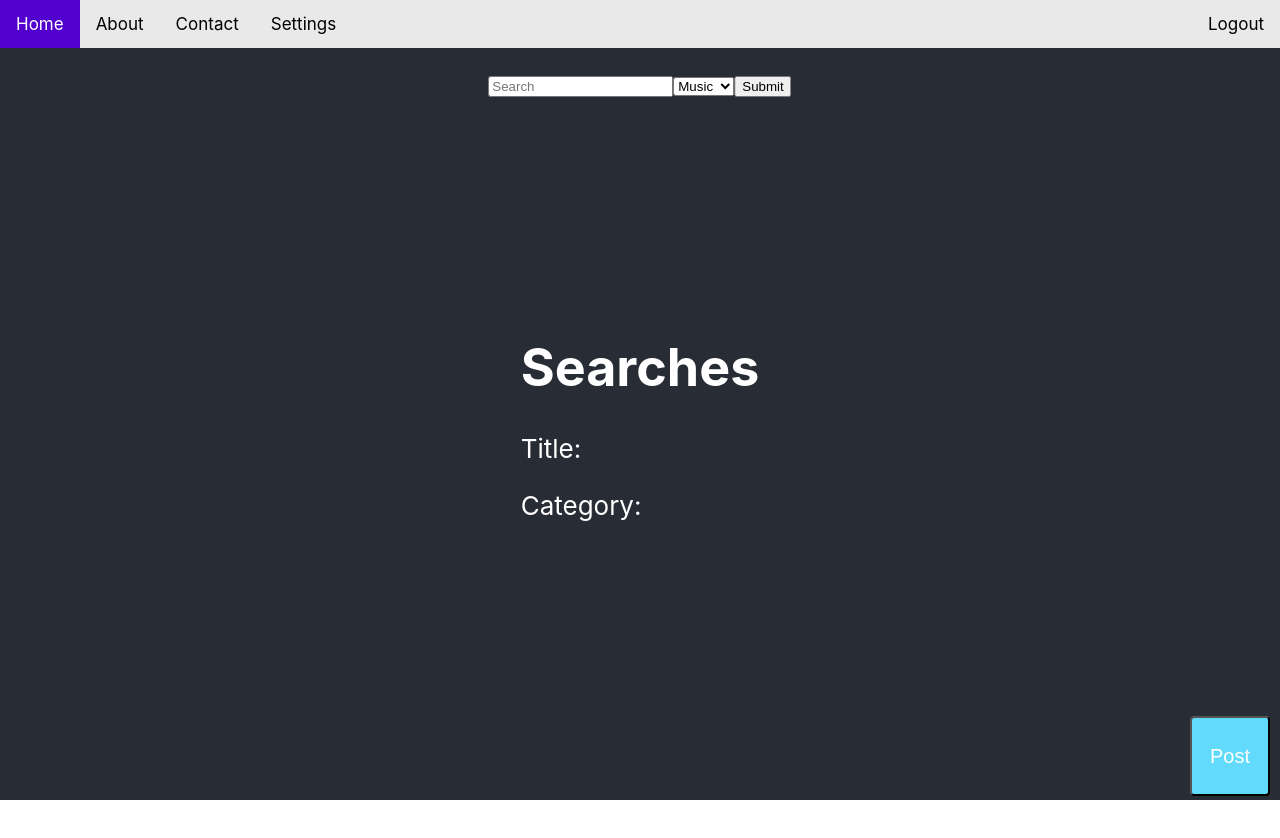
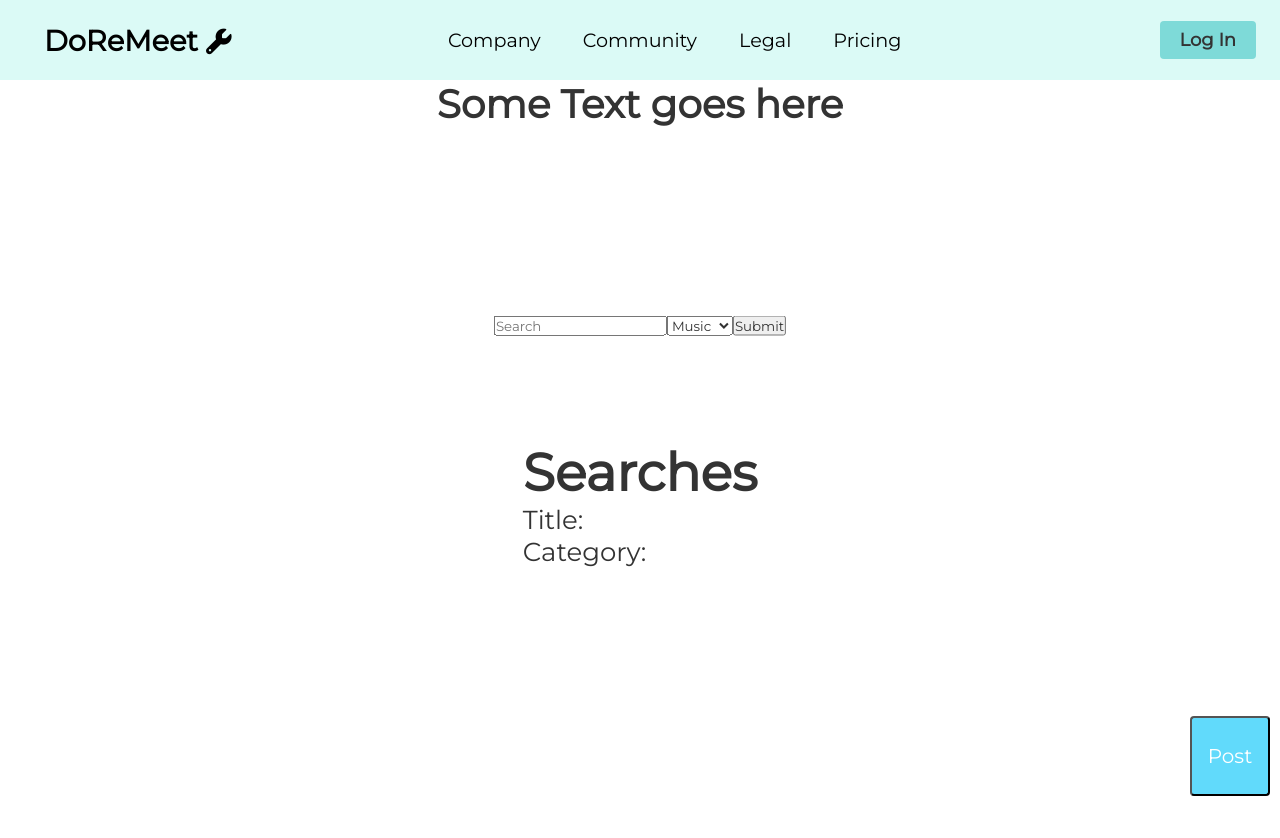
Before and after one commit to jungsun-eoh/doreMeet, a React (Create React App) app in the folder application/frontend/: page / in a window 1280 px wide. Shown: the top 838 px of the page. Before the commit the page ends 800 px from the top, so only its background shows below. Built offline with nearby package versions, Linux system fonts and the light colour scheme.

Commit message:
Updated look, and responsive Nav Bar

```diff
--- a/application/frontend/public/index.html
+++ b/application/frontend/public/index.html
@@ -10,6 +10,8 @@
       content="Web site created using create-react-app"
     />
     <link rel="apple-touch-icon" href="%PUBLIC_URL%/logo192.png" />
+    <script src="https://kit.fontawesome.com/cd278eb754.js" crossorigin="anonymous"></script>
+    <link href="https://fonts.googleapis.com/css2?family=Montserrat&display=swap" rel="stylesheet">
     <!--
       manifest.json provides metadata used when your web app is installed on a
       user's mobile device or desktop. See https://developers.google.com/web/fundamentals/web-app-manifest/
--- a/application/frontend/src/App.css
+++ b/application/frontend/src/App.css
@@ -1,17 +1,22 @@
+* {
+  box-sizing: border-box;
+  margin: 0;
+  padding: 0;
+  font-family: 'Montserrat', sans-serif;
+  color: rgb(51, 51, 51);
+}
+
 .App-header {
-  background-color: #282c34;
   min-height: 100vh;
   display: flex;
   flex-direction: column;
   font-size: calc(10px + 2vmin);
-  color: white;
+  color: rgb(51, 51, 51);
 }
 
 .App-link {
   color: #61dafb;
 }
-
-
 
 .navbar {
   overflow: hidden;
@@ -45,7 +50,7 @@
 
 .search {
   position: absolute;
-  top:  10%;
+  top:  40%;
   left: 50%;
   transform: translate(-50%,-50%);
   padding: 6px;
--- a/application/frontend/src/App.js
+++ b/application/frontend/src/App.js
@@ -1,5 +1,6 @@
 import React from 'react';
 import './App.css';
+import Navbar from './Navbar/Navbar';
 import axios from 'axios';
 function App() {
 
@@ -59,14 +60,16 @@ function App() {
   const HomePage = (stateObj) => {
     return(
       <div className="App">
+        <Navbar />
         <header className="App-header">
-          <div className="navbar">
+          {/* <div className="navbar">
             <l class="active">Home</l>
             <l>About</l>
             <l>Contact</l>
             <l>Settings</l>
             <r>Logout</r>
-          </div>
+          </div> */}
+          <h2 align='center' top='30%'> Some Text goes here </h2>
           <form class="search" onSubmit={submitHandler}>
             <input value={stateObj.name} onChange={e => stateObj.setName(e.target.value)} type="text" placeholder="Search"/>
             <select onChange={e => {stateObj.setCategory(e.target.value);}}>
--- /dev/null
+++ b/application/frontend/src/Navbar/Button.css
@@ -0,0 +1,46 @@
+:root{
+    --primary: rgb(126,218,216);
+}
+
+.btn {
+    padding: 8px 20px;
+    border-radius: 4px;
+    outline: none;
+    border: none;
+    cursor: pointer;
+}
+
+.btn:hover {
+    padding: 8px 20px;
+    transition: all 0.3s ease-out;
+    background: cornflowerblue;
+    color: white;
+    transition: 250ms;
+}
+
+.btn--primary{
+    background-color: var(--primary);
+}
+
+.btn--outline{
+    background-color: transparent;
+    color: #000000;
+    padding: 8px 20px;
+    border-radius: 4px;
+    border: 1px solid var(--primary);
+    transition: all 0.3s ease-out;
+}
+
+.btn--medium{
+    padding: 8px 20px;
+    border-radius: 4px;
+    font-size: 18px;
+    color: #000000;
+}
+
+.btn--large{
+    padding: 12px 26px;
+    border-radius: 4px;
+    font-size: 20px;
+    color: #000000;
+}
--- /dev/null
+++ b/application/frontend/src/Navbar/Buttons.js
@@ -0,0 +1,30 @@
+import React from 'react';
+import './Button.css';
+
+const STYLES = [
+    'btn--primary',
+    'btn--outline'
+]
+
+const SIZES = [
+    'btn--medium',
+    'btn--large'
+]
+
+export const Button = ({
+    children,
+    type,
+    onClick,
+    buttonStyle,
+    buttonSize
+}) => {
+    const checkButtonStyle = STYLES.includes(buttonStyle) ? buttonStyle : STYLES[0]
+    const checkButtonSize = SIZES.includes(buttonSize) ? buttonSize : SIZES[0]
+
+    return (
+        <button className={`btn ${checkButtonStyle} ${checkButtonSize}`} onClick={onClick}
+        type={type}>
+            {children}
+        </button>
+    )
+}
--- /dev/null
+++ b/application/frontend/src/Navbar/MenuItems.js
@@ -0,0 +1,27 @@
+export const MenuItems = [
+    {
+        title: 'Company',
+        url: '#',
+        cName: 'nav-links',
+    },
+    {
+        title: 'Community',
+        url: '#',
+        cName: 'nav-links',
+    },
+    {
+        title: 'Legal',
+        url: '#',
+        cName: 'nav-links',
+    },
+    {
+        title: 'Pricing',
+        url: '#',
+        cName: 'nav-links',
+    },
+    {
+        title: 'Log In',
+        url: '#',
+        cName: 'nav-links-mobile',
+    }
+]
--- /dev/null
+++ b/application/frontend/src/Navbar/Navbar.css
@@ -0,0 +1,146 @@
+.NavbarItems {
+    background: transparent;
+    height: 80px;
+    display: flex;
+    justify-content: center;
+    align-items: center;
+    position: sticky;
+    top: 0;
+    font-size: 1.2rem;
+    z-index: 999;
+}
+
+.NavbarItems.active{
+    background: rgb(219, 250, 246);
+}
+
+.navbar-logo {
+    color: #000000;
+    justify-self: start;
+    margin-left: 20px;
+    cursor: pointer;
+}
+
+.fa-wrench{
+    margin-left: 0.5rem;
+    font-size: 1.6rem;
+    color: black;
+}
+
+.nav-menu{
+    display: grid;
+    grid-template-columns: repeat(5, auto);
+    grid-gap: 10px;
+    list-style: none;
+    text-align: center;
+    width: 70vw;
+    justify-content: center;
+    margin-right: 2rem;
+}
+
+.nav-links {
+    color: black;
+    text-decoration: none;
+    padding: 0.5rem 1rem;
+}
+
+.nav-links:hover {
+    background-color: rgb(126,218,216);
+    border-radius: 4px;
+    transition: all 0.2s ease-out;
+}
+
+.fa-bars{
+    color: #000000;
+}
+
+.nav-links-mobile {
+    display: none;
+}
+
+.menu-icon{
+    display: none;
+}
+
+@media screen and (max-width: 900px) {
+    .NavbarItems{
+        position: relative;
+    }
+
+    .nav-menu{
+        display: flex;
+        flex-direction: column;
+        width: 100%;
+        height: 500px;
+        position: absolute;
+        top: 80px;
+        left: -100%;
+        opacity: 1;
+        transition: all 0.5s ease;
+    }
+
+    .nav-menu.active {
+        background: white;
+        left: 0;
+        opacity: 1;
+        transition: all 0.5s ease;
+        z-index: 1;
+    }
+
+    .nav-links{
+        text-align: center;
+        padding: 2rem;
+        width: 100%;
+        display: table;
+    }
+
+    .nav-links:hover{
+        background-color: rgb(126,218,216);
+        border-radius: 0;
+    }
+
+    .navbar-logo{
+        position: absolute;
+        top: 0;
+        left: 0;
+        transform: translate(25%, 50%);
+    }
+
+    .menu-icon{
+        display: block;
+        position: absolute;
+        top: 0;
+        right: 0;
+        transform: translate(-100%, 60%);
+        font-size: 1.8rem;
+        cursor: pointer;
+    }
+
+    .fa-times{
+        color: #000000;
+        font-size: 2rem;
+    }
+
+    .nav-links-mobile{
+        display: block;
+        text-align: center;
+        padding: 1.5rem;
+        margin: 1rem auto;
+        border-radius: 4px;
+        width: 80%;
+        background: rgb(126,218,216);
+        text-decoration: none;
+        color: #000000;
+        font-size: 1.5rem;
+    }
+
+    .nav-links-mobile:hover{
+        background: cornflowerblue;
+        color: white;
+        transition: 250ms;
+    }
+
+    Button {
+        display: none;
+    }
+}
--- /dev/null
+++ b/application/frontend/src/Navbar/Navbar.js
@@ -0,0 +1,37 @@
+import React, { Component } from 'react';
+import { Button } from './Buttons';
+import { MenuItems } from './MenuItems';
+import './Navbar.css';
+
+class Navbar extends Component {
+    state = { clicked: false }
+
+    handleClick = () => {
+        this.setState({clicked: !this.state.clicked})
+    }
+
+    render() {
+        return(
+            <nav className='NavbarItems active'>
+                <h1 className='navbar-logo'>DoReMeet<i class="fas fa-wrench"></i> </h1>
+                <div className='menu-icon' onClick={this.handleClick}>
+                    <i className={this.state.clicked ? 'fas fa-times' : 'fas fa-bars'}></i>
+                </div>
+                <ul className={this.state.clicked ? 'nav-menu active' : 'nav-menu'}>
+                    {MenuItems.map((item, index) => {
+                        return(
+                            <li key={index}>
+                                <a className={item.cName} href={item.url}>
+                                    {item.title}
+                                </a>
+                            </li>
+                        )
+                    })}
+                </ul>
+                <Button><b>Log In</b></Button>
+            </nav>
+        )
+    }
+}
+
+export default Navbar;
```
Also changed, not shown: 1 other file (tests, documents, lock files or other folders).
